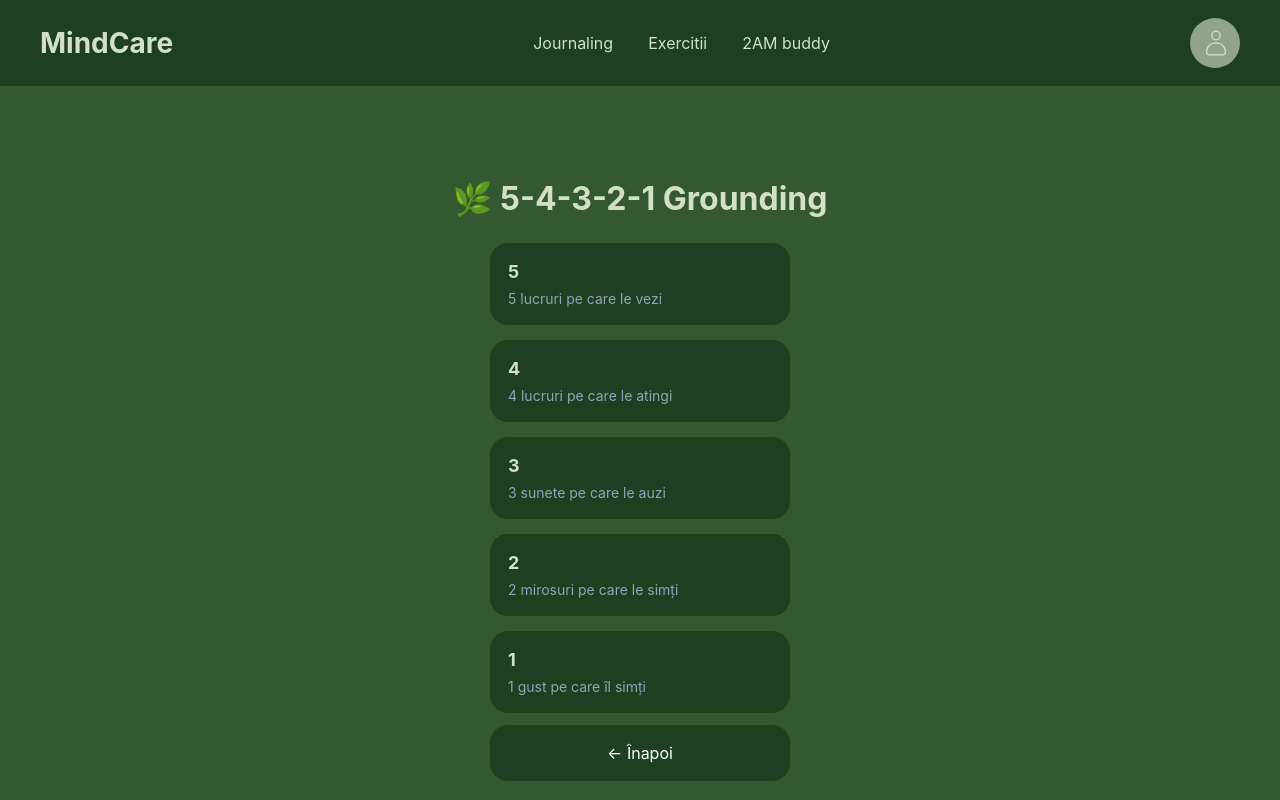
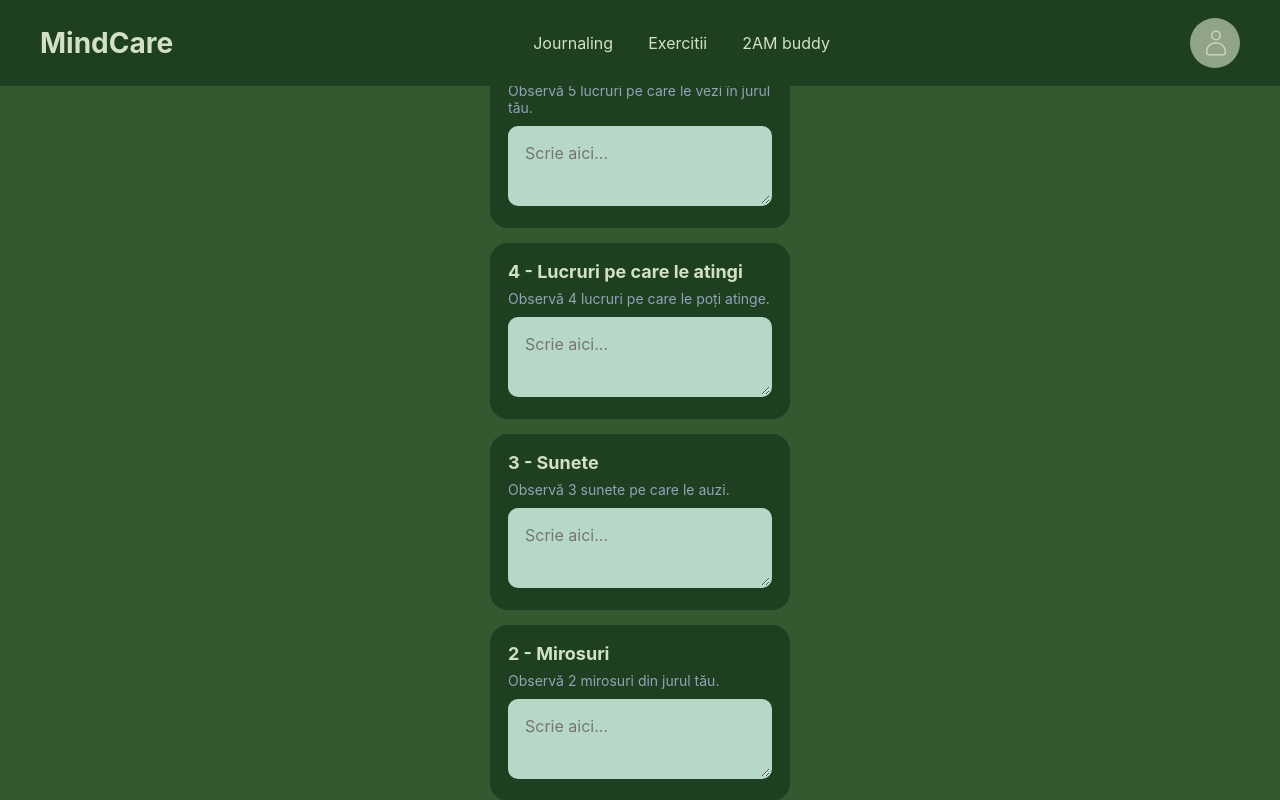
Before and after one commit to plouaincet/hackathon, a React (Vite) app: page /calm in a window 1280 px wide. Both pictures are taken after a click on the button "5-4-3-2-1 Grounding". Shown: the top 800 px of the page. Built offline with nearby package versions, Linux system fonts and the light colour scheme.

Commit message:
am adaugat input la grounding

```diff
--- a/src/index.css
+++ b/src/index.css
@@ -383,3 +383,31 @@ body{
     font-size:14px;
 
 }
+
+.grounding-input{
+    width: 100%;
+    min-height: 80px;
+    margin-top: 10px;
+    padding: 10px;
+    border: 2px solid #b7d7c7;
+    border-radius: 10px;
+    resize: vertical;
+    font-size: 16px;
+    font-family: inherit;
+    outline: none;
+    box-sizing: border-box;
+}
+
+.grounding-input:focus{
+    border-color: #5ca87c;
+    box-shadow: 0 0 6px rgba(92,168,124,.3);
+}
+
+
+.grounding-input {
+    background-color: #b7d7c7;
+    color: #333;
+    border-radius: 10px;
+    padding: 15px;
+    font-size: 16px;
+}
--- a/src/pages/Calm.jsx
+++ b/src/pages/Calm.jsx
@@ -1,5 +1,5 @@
 import { useState, useEffect } from "react";
-
+import Grounding from "./Grounding";
 export default function Calm(){
 
     const [activity, setActivity] = useState("");
@@ -103,51 +103,9 @@ function resetBreathing(){
 
     // Grounding page
 
-    if(activity === "grounding"){
-
-        const steps = [
-            "5 lucruri pe care le vezi",
-            "4 lucruri pe care le atingi",
-            "3 sunete pe care le auzi",
-            "2 mirosuri pe care le simți",
-            "1 gust pe care îl simți"
-        ];
-
-
-        return (
-
-            <div className="page">
-
-                <h1>🌿 5-4-3-2-1 Grounding</h1>
-
-
-                <div className="grounding-list">
-
-                    {steps.map((step,index)=>(
-
-                        <div className="grounding-box" key={step}>
-
-                            <h2>{5-index}</h2>
-                            <p>{step}</p>
-
-                        </div>
-
-                    ))}
-
-                </div>
-
-
-                <button
-                    className="activity"
-                    onClick={()=>setActivity("")}
-                >
-                    ← Înapoi
-                </button>
-
-            </div>
-
-        );
-    }
+    if (activity === "grounding") {
+    return <Grounding onBack={() => setActivity("")} />;
+}
 
 
 
--- a/src/pages/Grounding.jsx
+++ b/src/pages/Grounding.jsx
@@ -1,4 +1,6 @@
-export default function Grounding(){
+import { useState } from "react";
+
+export default function Grounding({ onBack }) {
 
     const steps = [
         {
@@ -28,6 +30,20 @@ export default function Grounding(){
         }
     ];
 
+    const [answers, setAnswers] = useState({
+        5: "",
+        4: "",
+        3: "",
+        2: "",
+        1: ""
+    });
+
+    function handleChange(number, value) {
+        setAnswers(prev => ({
+            ...prev,
+            [number]: value
+        }));
+    }
 
     return (
 
@@ -38,7 +54,6 @@ export default function Grounding(){
             <p className="subtitle">
                 Concentrează-te pe simțurile tale.
             </p>
-
 
             <div className="grounding-list">
 
@@ -53,9 +68,16 @@ export default function Grounding(){
                             {step.number} - {step.title}
                         </h2>
 
-                        <p>
-                            {step.text}
-                        </p>
+                        <p>{step.text}</p>
+
+                        <textarea
+                            className="grounding-input"
+                            placeholder="Scrie aici..."
+                            value={answers[step.number]}
+                            onChange={(e) =>
+                                handleChange(step.number, e.target.value)
+                            }
+                        />
 
                     </div>
 
@@ -63,6 +85,12 @@ export default function Grounding(){
 
             </div>
 
+            <button
+    className="activity"
+    onClick={onBack}
+>
+    ← Înapoi
+</button>
         </div>
 
     );
```
